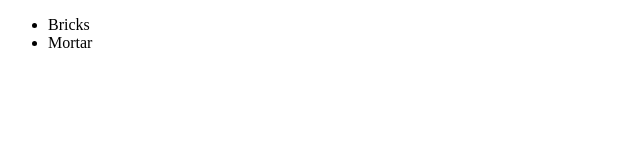
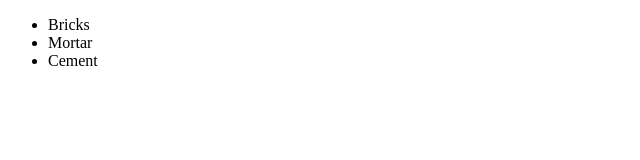
Before and after one commit to haretalfasi/hello-world, a plain HTML site: page index.html in a window 1280 px wide. Shown: the full height of the page, 0-640 px from the left. Drawn offline with Linux system fonts and the light colour scheme.

Commit message:
Added the cement item

```diff
--- a/index.html
+++ b/index.html
@@ -8,6 +8,7 @@
 		<ul>
 			<li>Bricks</li>
 			<li>Mortar</li>
+			<li>Cement</li>
 		</ul>
 	</body>
 </html>
```
